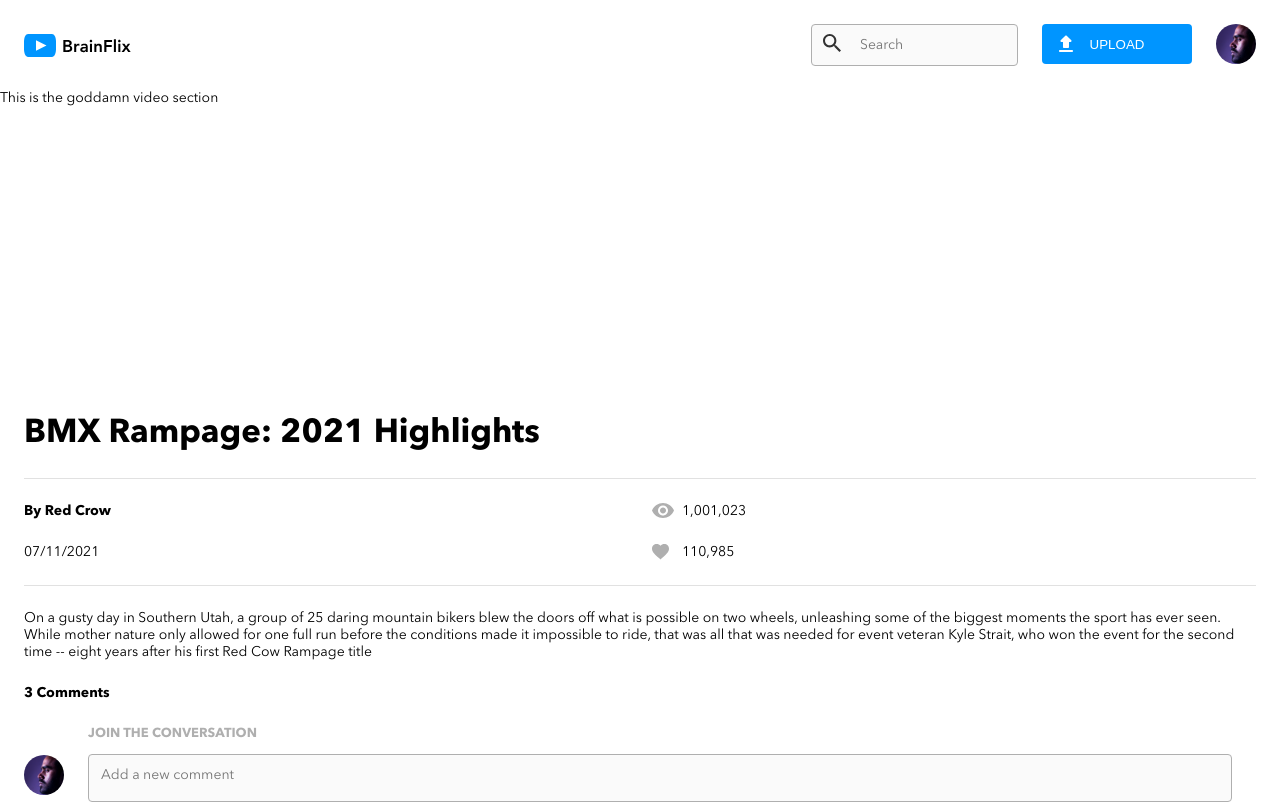
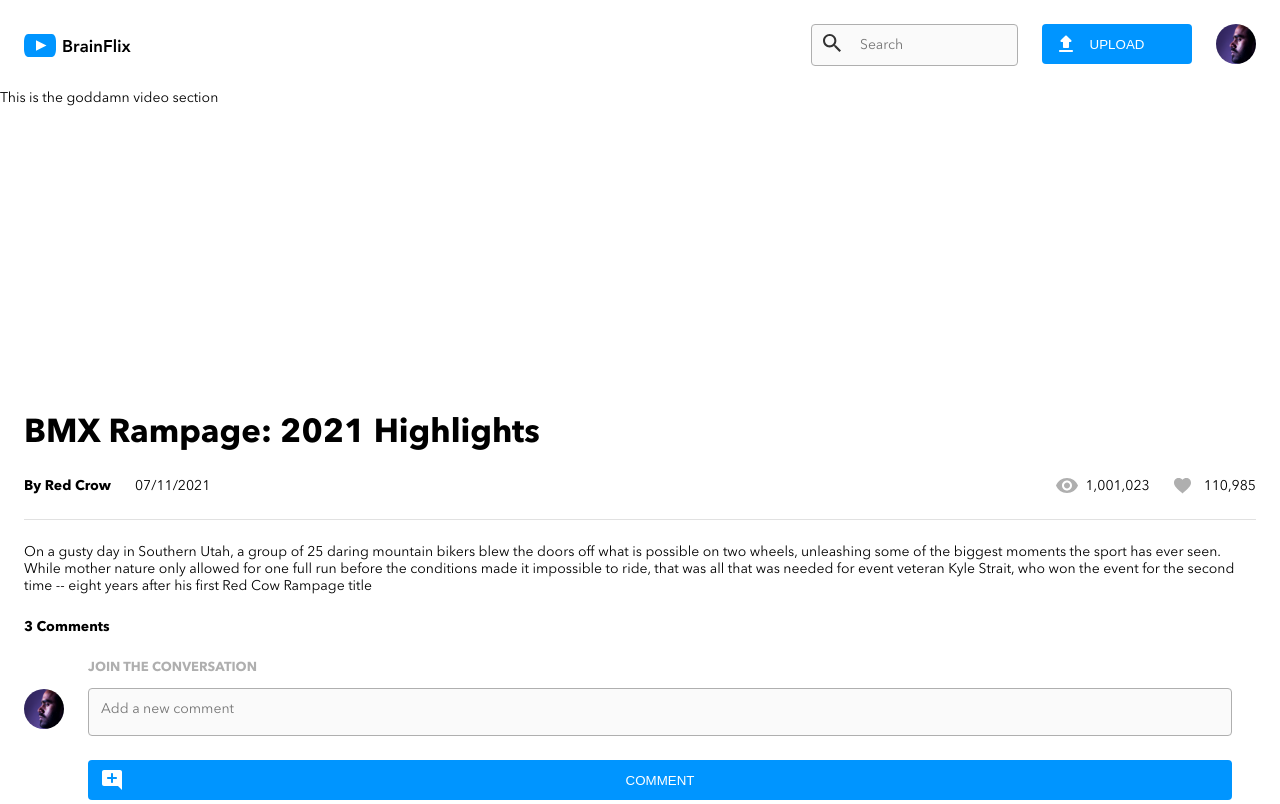
Before and after one commit to Be-bo/brainstation-brainflix, a React (Create React App) app: page / in a window 1280 px wide. Shown: the top 804 px of the page. Built offline with nearby package versions, Linux system fonts and the light colour scheme.

Commit message:
Adjusted tablet styling for the video details

```diff
--- a/src/components/Video/VideoDetails.jsx
+++ b/src/components/Video/VideoDetails.jsx
@@ -12,12 +12,14 @@ export default function VideoDetails() {
 					<i className="details__views-icon"></i>
 					<p className="details__info-text details__views-count">1,001,023</p>
 				</div>
-				<p className="details__info-text">07/11/2021</p>
+				<p className="details__info-text details__date">07/11/2021</p>
 
 				<div className="details__likes-container">
 					<i className="details__likes-icon"></i>
 					<p className="details__info-text details__likes-count">110,985</p>
 				</div>
+
+				<div className="details__spacer"></div>
 			</div>
 
 			<p className="details__description">
--- a/src/components/Video/VideoDetails.scss
+++ b/src/components/Video/VideoDetails.scss
@@ -1,4 +1,5 @@
 @import '../../partials/variables';
+@import '../../partials/mixins';
 
 .details{
     display: flex;
@@ -7,13 +8,35 @@
 
     &__info{
         display: grid;
-        grid-template-columns: repeat(2, 1fr);
-        grid-template-rows: repeat(2, 1fr);
+        grid-template-columns: 1fr 1fr;
+        grid-template-rows: 1fr 1fr;
         gap: var(--base-padding);
-        padding: var(--base-padding) 0;
+        padding: var(--base-padding) 0 0 0;
         border-top: 1px solid $secondary-mercury;
         border-bottom: 1px solid $secondary-mercury;
         margin-top: var(--base-padding);
+
+        @include tablet{
+            grid-template-columns: auto auto 1fr auto auto;
+            grid-template-rows: 1fr;
+            padding: var(--base-padding) 0;
+            border-top: none;
+            padding-top: 0;
+        }
+    }
+
+    &__date{
+        @include tablet{
+            grid-row: 1;
+            grid-column: 2;
+        }
+    }
+
+    &__spacer{
+        @include tablet{
+            grid-row: 1;
+            grid-column: 3;
+        }
     }
 
     &__info-text{
@@ -46,10 +69,19 @@
 
     &__views-count{
         padding-left: calc(30px);
+
+        @include tablet{
+            grid-row: 1;
+            grid-column: 4;
+        }
     }
 
     &__likes-count{
         padding-left: calc(30px);
+        @include tablet{
+            grid-row: 1;
+            grid-column: 5;
+        }
     }
 
     &__description{
```
